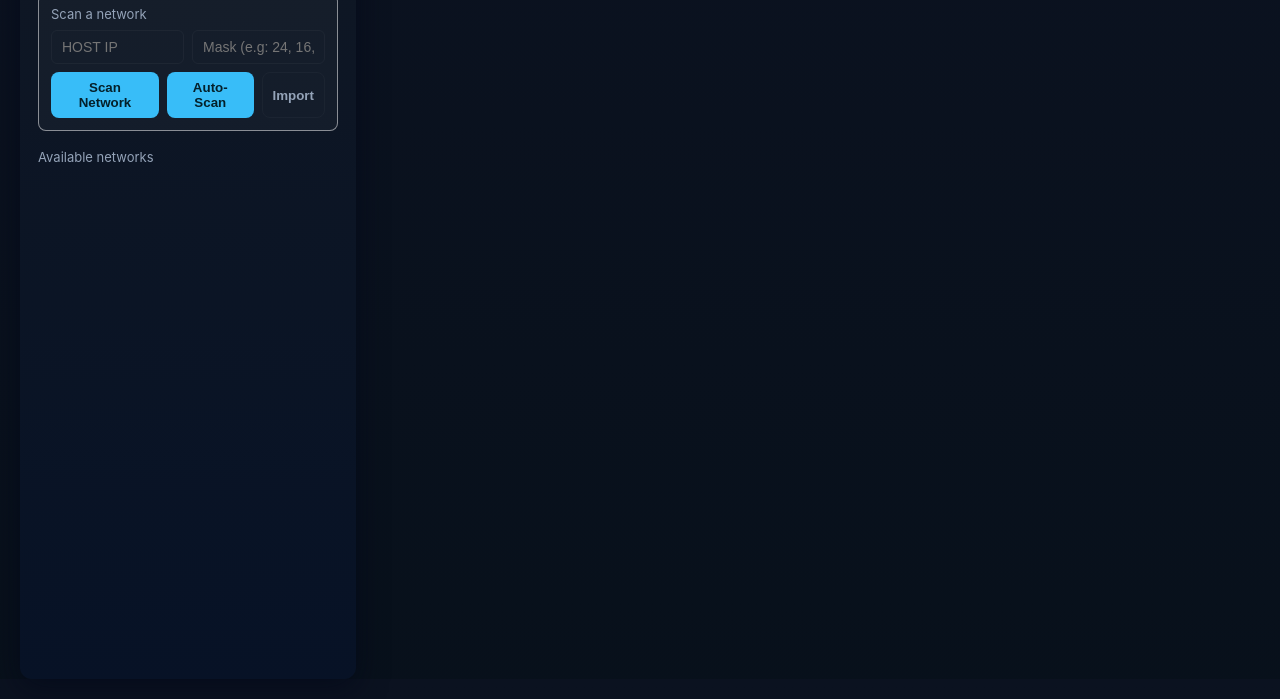
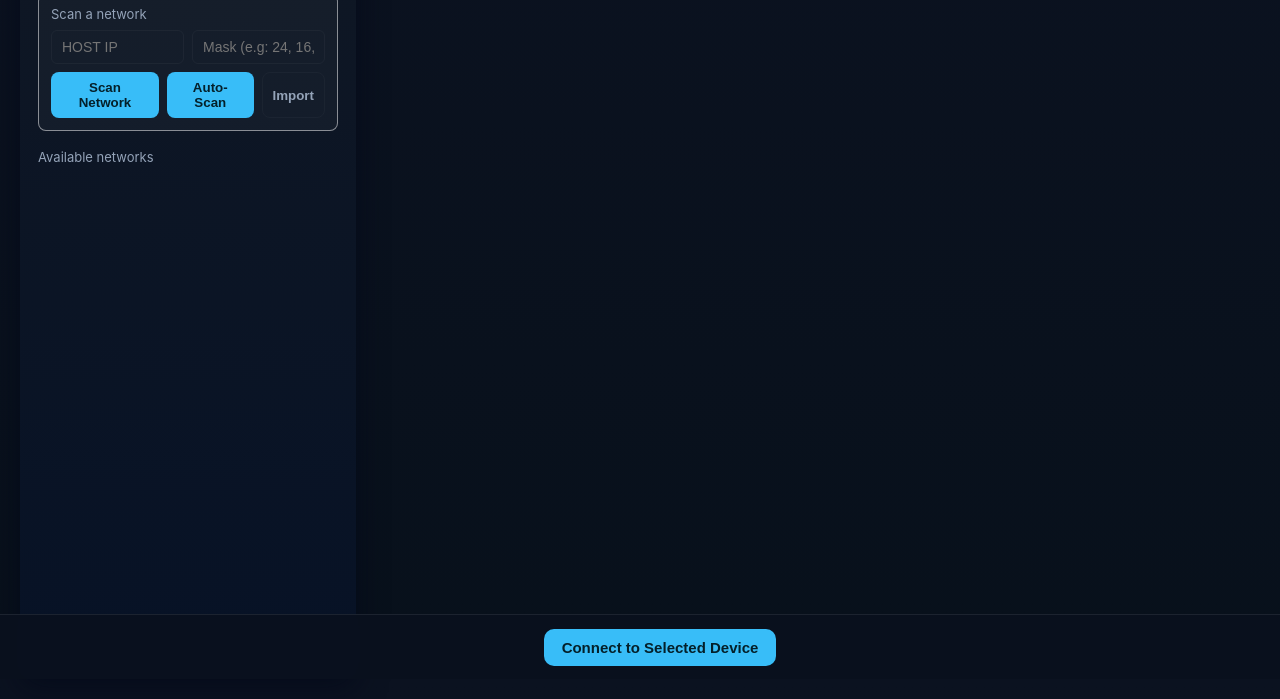
Before and after one commit to Izan-Sola/AdmiNetwork, a website: page AdmiNet/public/index.html in a window 1280 px wide. Shown: the part 121-820 px from the top of the page. Drawn offline with Linux system fonts and the light colour scheme; no server answers.

Commit message:
Add files via upload

```diff
--- a/AdmiNet/public/clientNetworkFunctions.js
+++ b/AdmiNet/public/clientNetworkFunctions.js
@@ -60,7 +60,7 @@ function appendHostsAndNetworks(hosts, networks) {
                             </div>
                             <div class="card-actions">
                                 <button class="btn-ghost" onclick="editDeviceCardInfo(this.closest('.device-card'))">Edit</button>
-                                <button class="btn">Connect</button>
+
                                 <button class="btn-ghost details-btn">Details</button>
                                 <button class="btn-ghost" onclick="removeDeviceCard(this.closest('.device-card'))"> 🗑️ </button>
                             </div>
@@ -110,10 +110,14 @@ function appendHostsAndNetworks(hosts, networks) {
     }
 
     $('.network-item').on('click', function () {
-
         network = $(this).children().children().children()[1].textContent.trim()
         selectedNetworkCIDR = network
         loadNetwork(network)
+    });
+    $(".cards").on("click", ".device-card", function(e) {
+        if ($(e.target).closest(".card-actions").length) return;
+        $(".device-card").removeClass("selected");
+        $(this).addClass("selected");
     });
 }
 
--- a/AdmiNet/public/index.html
+++ b/AdmiNet/public/index.html
@@ -85,6 +85,9 @@
     </div>
 
   </div>
+  <div class="bottom-bar">
+    <button id="connect-btn" class="btn">Connect to Selected Device</button>
+  </div>
 
 </body>
 
--- a/AdmiNet/public/styles.css
+++ b/AdmiNet/public/styles.css
@@ -595,3 +595,29 @@ aside>.networks>.network-item:hover {
 h4.ports-services {
   margin-bottom: 9px;
 }
+
+.bottom-bar {
+  position: fixed;
+  bottom: 0;
+  left: 0;
+  width: 100%;
+  height: 64px;
+  background: rgba(10, 17, 30, 0.9);
+  border-top: 1px solid rgba(255,255,255,0.08);
+  display: flex;
+  align-items: center;
+  justify-content: center;
+  padding: 0 20px;
+  backdrop-filter: blur(8px);
+  z-index: 500;
+}
+
+.bottom-bar .btn {
+  padding: 10px 18px;
+  font-size: 15px;
+  border-radius: 10px;
+}
+
+.selected {
+  border: 4px white solid;
+}
--- a/AdmiNet/server.js
+++ b/AdmiNet/server.js
@@ -273,8 +273,6 @@ async function updateHostStatus(result) {
         const isAlive = (result.status == 'up') ? true : false
         const hostIP = result.ip
         const tableName = convertIPtoTableName(result.network_ip)
-
-       // console.log(tableName)
         const updateStatus = `UPDATE IGNORE ${tableName} SET isAlive = ?, last_ping = ? WHERE host_ip = ?`
         await con.query(updateStatus, [ isAlive, now, hostIP ])
     }
```
